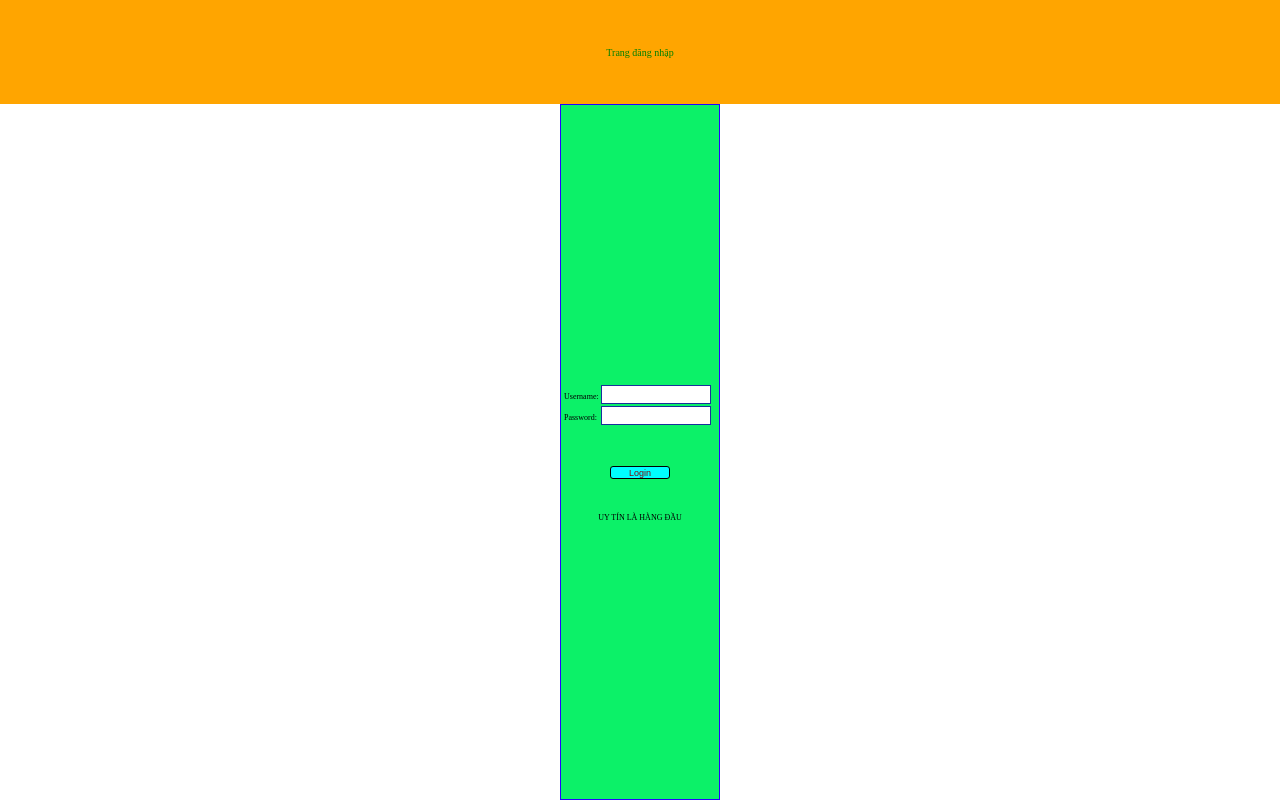
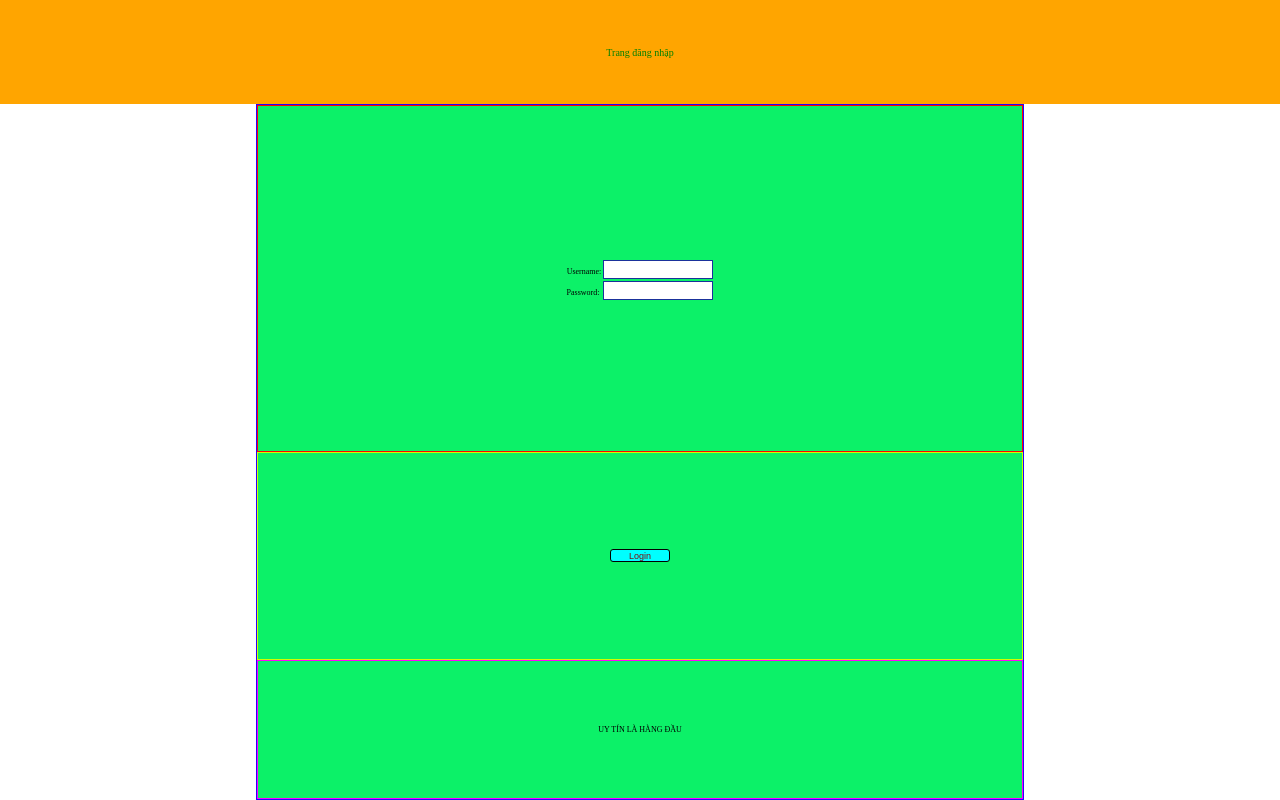
Before and after one commit to danhcr7/website_chuan, a plain HTML site: page index.html in a window 1280 px wide. Drawn offline with Linux system fonts and the light colour scheme.

Commit message:
Update style.css

```diff
--- a/style.css
+++ b/style.css
@@ -61,11 +61,13 @@
             margin: 0;
         }
         .content {
+            width: 60%;
             display: flex;
             background-color: rgb(12, 241, 104);
             height: 87%;
         }
         .box_1 {
+            flex: 1 1 0;
             display: flex;
             flex-direction: column;
             font-size: 8px;
@@ -80,8 +82,13 @@
             height: auto;
         }
         .section {
-            /* border: 1px solid #ff0202; */
-            height: 50px;
+            flex: 5 1 0;
+            display: flex;
+            flex-direction: column;
+            align-items: center;
+            justify-content: center;
+            border: 1px solid #ff0202;
+            height: 200px;
             width: 100%;
             padding-left: 3px;
             padding-right: 3px;
@@ -104,10 +111,19 @@
             border-radius: 3px;
         }
         .section-login {
+            flex: 3 1 0;
             display: flex;
             align-items: center;
             justify-content: center;
             width: 100%;
             height: 80px;
-            /* border: 1px solid #4502ff; */
+            border: 1px solid #d0ff00;
         }
+        .text {
+            flex: 2 1 0;
+            display: flex;
+            align-items: center;
+            justify-content: center;
+            width: 100%;
+            border: 1px solid #ff00ff;
+        }
```
